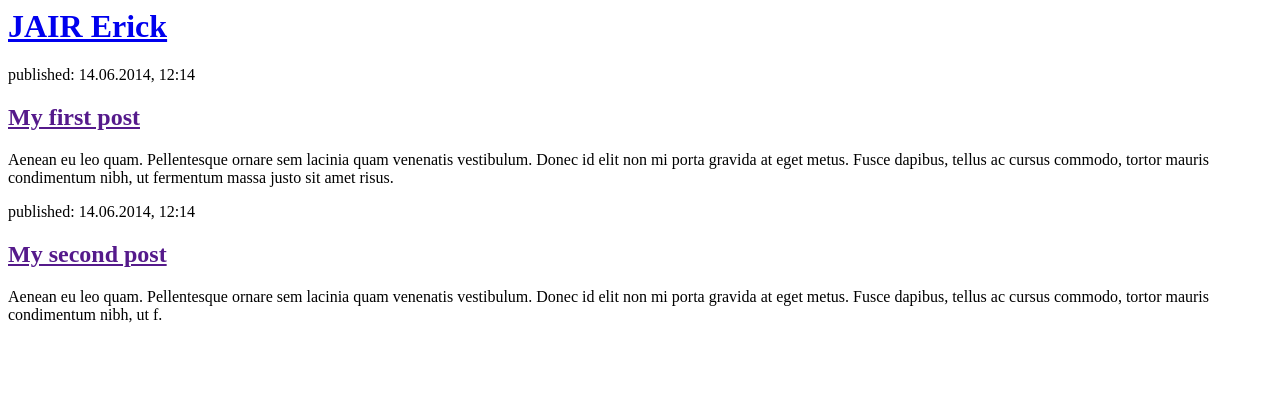
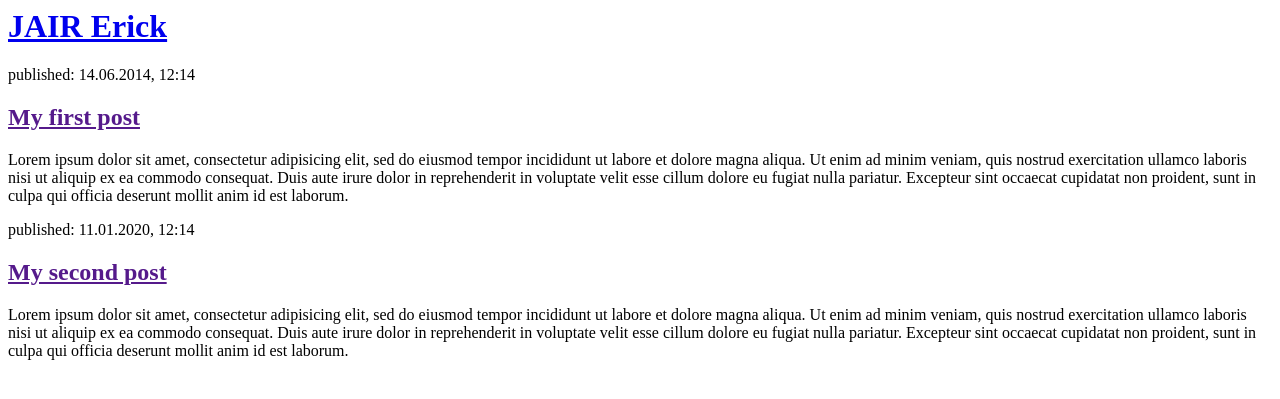
Before and after one commit to jair-gitt/my-first-blog, a Django app: page / in a window 1280 px wide. Shown: the top 399 px of the page. Run offline with Django 3.2, Linux system fonts and the light colour scheme.

Commit message:
mas texto

```diff
--- a/blog/models.py
+++ b/blog/models.py
@@ -16,7 +16,7 @@ class Post(models.Model):
         self.save()
 
     def __str__(self):
-        return self.title, self.text
+        return self.title
 class Name(models.Model):
     nombre = models.CharField(max_length=30)
     edad = models.CharField(max_length=12)
--- a/blog/templates/blog/post_list.html
+++ b/blog/templates/blog/post_list.html
@@ -10,13 +10,13 @@
         <div>
             <p>published: 14.06.2014, 12:14</p>
             <h2><a href="">My first post</a></h2>
-            <p>Aenean eu leo quam. Pellentesque ornare sem lacinia quam venenatis vestibulum. Donec id elit non mi porta gravida at eget metus. Fusce dapibus, tellus ac cursus commodo, tortor mauris condimentum nibh, ut fermentum massa justo sit amet risus.</p>
+            <p>Lorem ipsum dolor sit amet, consectetur adipisicing elit, sed do eiusmod tempor incididunt ut labore et dolore magna aliqua. Ut enim ad minim veniam, quis nostrud exercitation ullamco laboris nisi ut aliquip ex ea commodo consequat. Duis aute irure dolor in reprehenderit in voluptate velit esse cillum dolore eu fugiat nulla pariatur. Excepteur sint occaecat cupidatat non proident, sunt in culpa qui officia deserunt mollit anim id est laborum.</p>
         </div>
 
         <div>
-            <p>published: 14.06.2014, 12:14</p>
+            <p>published: 11.01.2020, 12:14</p>
             <h2><a href="">My second post</a></h2>
-            <p>Aenean eu leo quam. Pellentesque ornare sem lacinia quam venenatis vestibulum. Donec id elit non mi porta gravida at eget metus. Fusce dapibus, tellus ac cursus commodo, tortor mauris condimentum nibh, ut f.</p>
+            <p>Lorem ipsum dolor sit amet, consectetur adipisicing elit, sed do eiusmod tempor incididunt ut labore et dolore magna aliqua. Ut enim ad minim veniam, quis nostrud exercitation ullamco laboris nisi ut aliquip ex ea commodo consequat. Duis aute irure dolor in reprehenderit in voluptate velit esse cillum dolore eu fugiat nulla pariatur. Excepteur sint occaecat cupidatat non proident, sunt in culpa qui officia deserunt mollit anim id est laborum.</p>
         </div>
     </body>
 </html>
```
